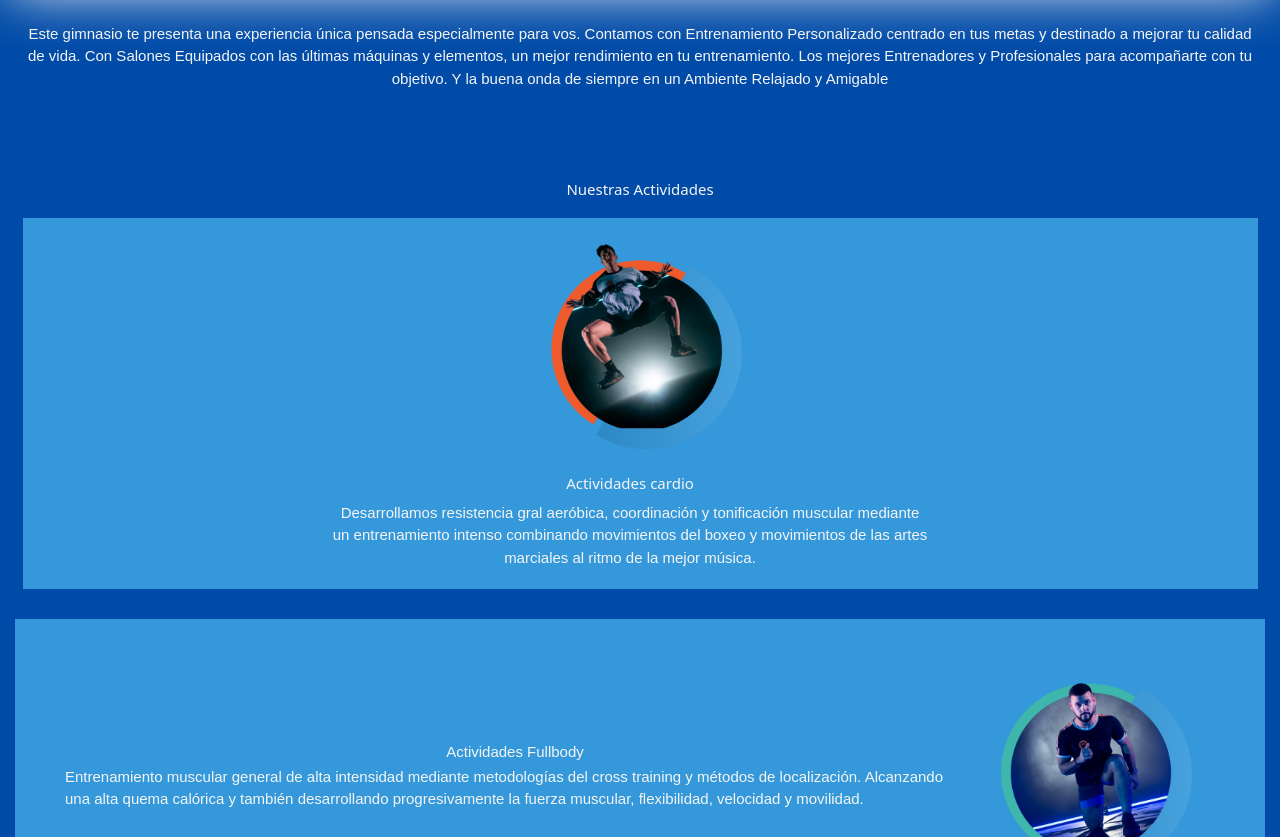
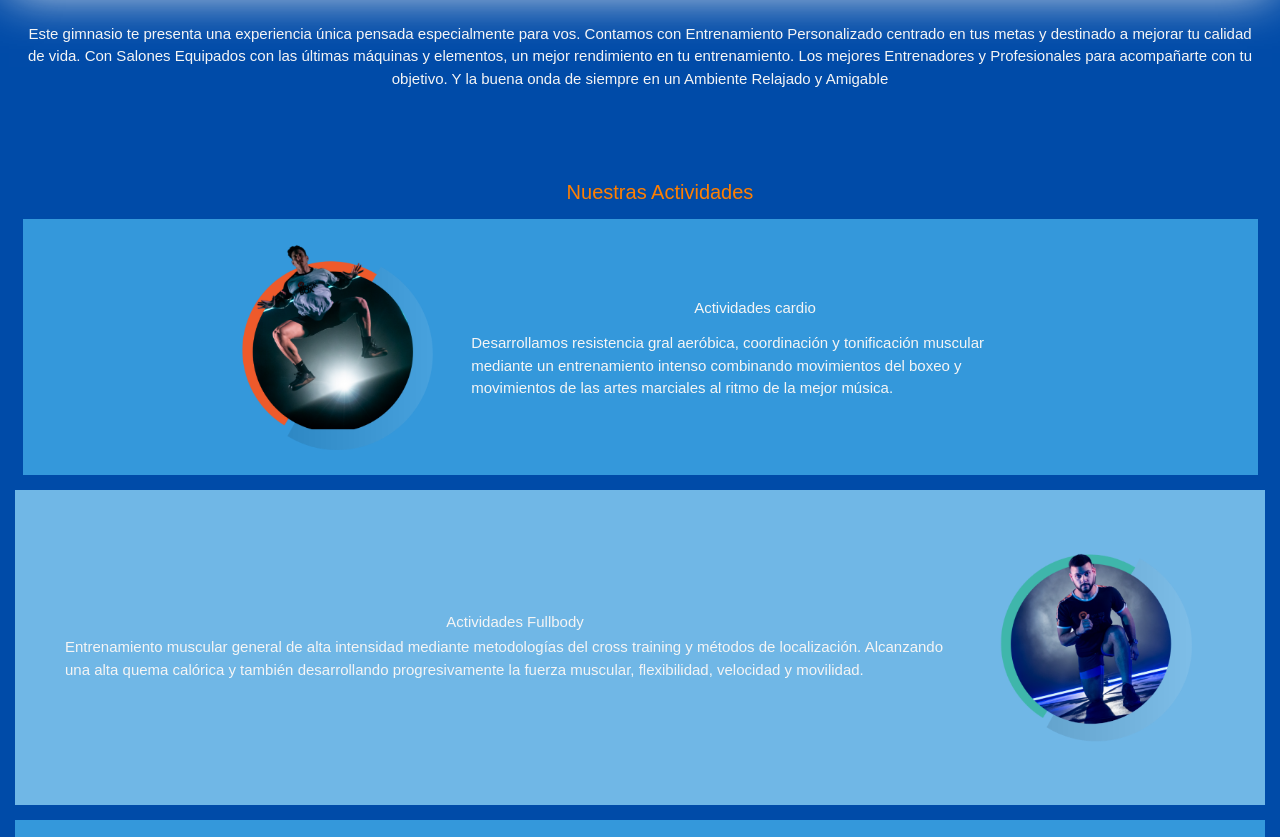
Before and after one commit to nancy-ortiz23/gimnasio, a website: page index.html in a window 1280 px wide. Shown: the part 1410-2247 px from the top of the page. Drawn offline with nearby package versions, Linux system fonts and the light colour scheme.

Commit message:
hice cmbios en parrafos y h1,h2,h3,h4 modifique css

```diff
--- a/css/styles.css
+++ b/css/styles.css
@@ -75,19 +75,43 @@ main {
   margin: 50px 0;
 }
 
-h1, h2, h3 {
+h1,h3 {
   color: #f5f5f5;
   text-align: center;
-  font-size: 1.5rem;
+  font-size: 2rem;
+  font-family: 'Montserrat', sans-serif;
   margin: 20px 0;
+}
+h2 {
+  color: #ff7f00;
+  text-align: center;
+  font-size: 2rem;
+  font-family: 'Montserrat', sans-serif;
+  margin: 10px 20px;
 }
 h4 {
   color: #f5f5f5;
   text-align: center;
   font-size: 1.5rem;
+  font-family: 'Montserrat', sans-serif;
   margin: 5px 10;
   padding: 5px 10;
 }
+
+@media (min-width: 768px) and (max-width: 1023px) {
+  h1, h2, h3 {
+    font-size: 2rem;
+    gap: 15px;
+  }
+}
+@media(min-width: 1024px) {
+  h1, h2, h3 {
+    font-size: 2rem;
+    gap: 15px;
+  }
+}
+
+
 
 .parrafo-white {
   color: #f5f5f5;
@@ -146,13 +170,12 @@ h4 {
 
 .contenedor {
   background-color: #3498DB;
+  display: flex;
+  flex-direction: row;
+  justify-content: center;
+  align-items: center;
   margin: 15px;
-  padding: 20px;
-  display: flex;
-  flex-direction: column;
-  align-items: center;
-  text-align: center;
-  margin-bottom: 30px;
+  padding: 20px;;
 }
 
 .contenedor img {
@@ -170,10 +193,17 @@ h4 {
     margin-bottom: 30px;
   }
 }
+@media (max-width: 576px) {
+  .contenedor{
+    flex-direction: column;
+    text-align: center;
+    margin-bottom: 30px;
+  }
+}
 
 .contenedor.reverse {
   flex-direction: column;
-  background-color: #3498DB;
+  background-color: #70b7e6;
   color: #f5f5f5;
   margin: 15px;
   padding: 20px;
@@ -219,6 +249,7 @@ h4 {
   font-family: 'Montserrat', sans-serif;
   line-height: 1,5;
   color: #f5f5f5;
+  margin: 15px;
 }
 
 .contenedor img {
@@ -397,6 +428,7 @@ nav ul li {
   border-radius: 30px;
   font-weight: bold;
   text-transform: uppercase;
+  align-items: center;
   transition: all 0.3s ease;
   cursor: pointer;
   font-size: 1.5rem;
@@ -553,29 +585,7 @@ footer {
   .contenedor-card img {
     max-width: 50%;
   }
-
-
-  h1, h2, h3 {
-    font-size: 1.5rem;
-    font-family: 'Montserrat', sans-serif;
-  }
 }
-
-@media (min-width: 768px) and (max-width: 1023px) {
-
-  h1, h2, h3 {
-    font-size: 1.5rem;
-  }
-}
-
-
-@media(min-width: 1024px) {
-
-  h1, h2, h3 {
-    font-size: 1.5rem;
-  }
-}
-
 
 .container {
     display: flex;
@@ -630,7 +640,7 @@ main {
 
 h1 {
   font-size: 2rem;
-  gap: 30PX;
+  gap: 30px;
 }
 
 p {
```
Also changed, not shown: pages/actividades.html (+1 -1 lines).
